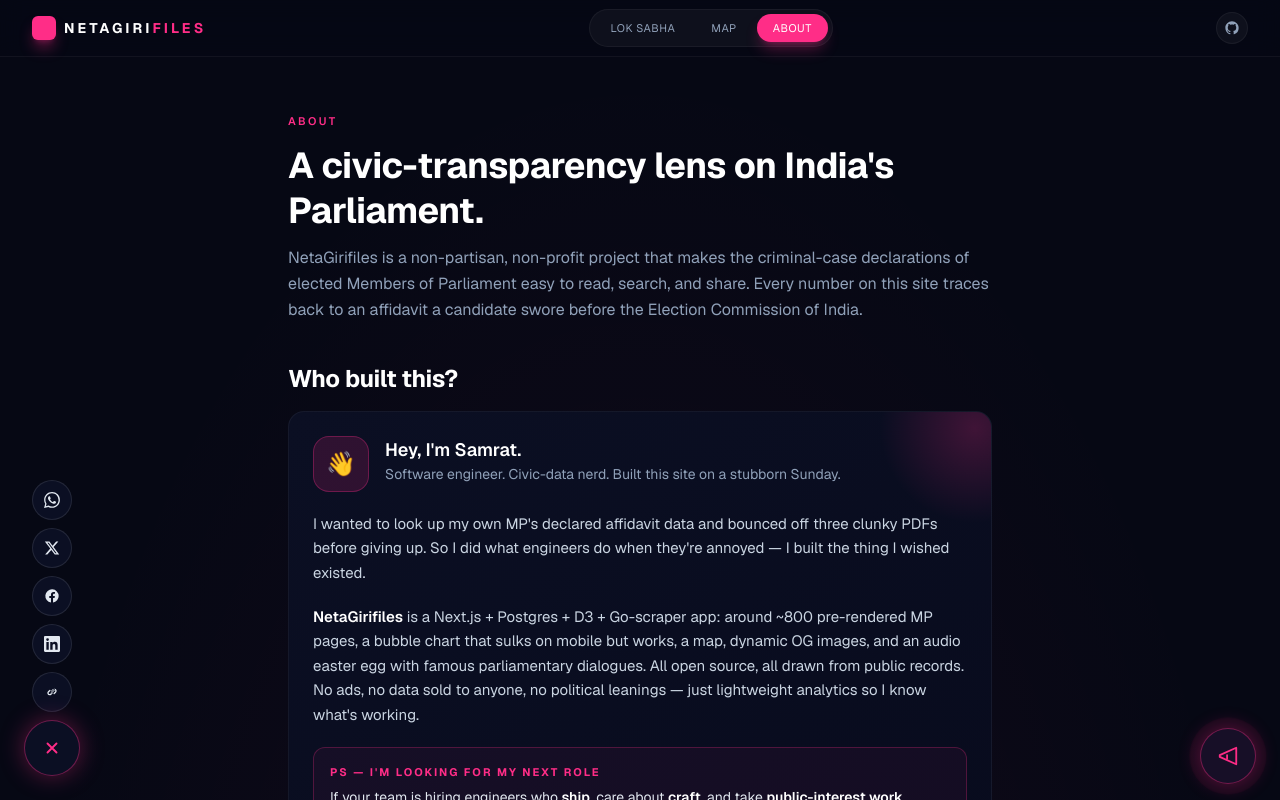
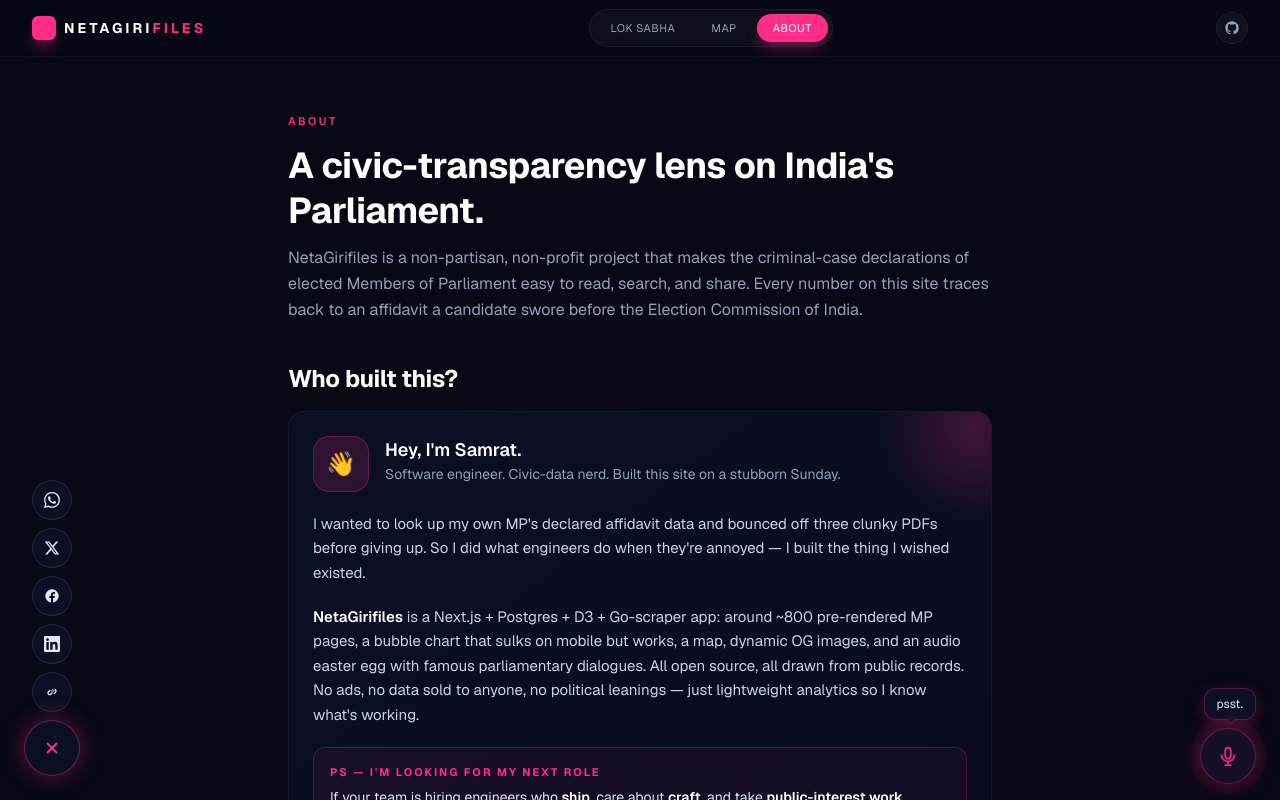
Before and after one commit to 0xSamrat/netagiri-files, a Next.js app in the folder web/: page /about in a window 1280 px wide. Both pictures are taken after a click on the button "Open share menu". Shown: the top 800 px of the page. Built offline with nearby package versions, Linux system fonts and the light colour scheme; no server answers.

Commit message:
audio button modification

```diff
--- a/web/src/components/ui/DialogueBubble.tsx
+++ b/web/src/components/ui/DialogueBubble.tsx
@@ -7,12 +7,27 @@
 
 type PlayState = "idle" | "playing" | "paused";
 
+const TOOLTIPS = [
+  "seriously, don't.",
+  "you're not ready.",
+  "volume up first.",
+  "last warning.",
+  "only if you're alone.",
+  "press once. trust me.",
+  "not for meetings.",
+];
+
+const PSST_STORAGE_KEY = "ngf-psst-seen";
+
 export function DialogueBubble() {
   const [current, setCurrent] = useState<Dialogue | null>(null);
   const [state, setState] = useState<PlayState>("idle");
   const [progress, setProgress] = useState(0);
   const [duration, setDuration] = useState(0);
   const [toastVisible, setToastVisible] = useState(false);
+  const [tooltip, setTooltip] = useState<string>(TOOLTIPS[0]);
+  const [psstVisible, setPsstVisible] = useState(false);
+  const [psstBounce, setPsstBounce] = useState(false);
 
   const audioRef = useRef<HTMLAudioElement | null>(null);
   const lastIdRef = useRef<string | undefined>(undefined);
@@ -79,6 +94,30 @@
   }, []);
 
   useEffect(() => {
+    setTooltip(TOOLTIPS[Math.floor(Math.random() * TOOLTIPS.length)]);
+  }, []);
+
+  useEffect(() => {
+    if (typeof window === "undefined") return;
+    try {
+      if (localStorage.getItem(PSST_STORAGE_KEY)) return;
+    } catch {}
+    const showTimer = setTimeout(() => {
+      setPsstVisible(true);
+      setPsstBounce(true);
+      try {
+        localStorage.setItem(PSST_STORAGE_KEY, "1");
+      } catch {}
+      setTimeout(() => setPsstBounce(false), 700);
+    }, 8000);
+    const hideTimer = setTimeout(() => setPsstVisible(false), 11000);
+    return () => {
+      clearTimeout(showTimer);
+      clearTimeout(hideTimer);
+    };
+  }, []);
+
+  useEffect(() => {
     return () => {
       if (dismissTimerRef.current) clearTimeout(dismissTimerRef.current);
       audioRef.current?.pause();
@@ -131,11 +170,25 @@
         </div>
       )}
 
+      {psstVisible && (
+        <div
+          className="pointer-events-none absolute bottom-16 right-0 rounded-xl bg-[#0b0f23] border border-[#ff2d87]/30 px-3 py-1.5 text-[12px] text-slate-200 shadow-[0_4px_16px_rgba(255,45,135,0.25)] animate-in fade-in slide-in-from-bottom-1"
+          aria-hidden="true"
+        >
+          psst.
+          <span className="absolute -bottom-1 right-5 h-2 w-2 rotate-45 bg-[#0b0f23] border-r border-b border-[#ff2d87]/30" />
+        </div>
+      )}
       <button
         type="button"
-        onClick={handleClick}
+        onClick={() => {
+          setPsstVisible(false);
+          handleClick();
+        }}
         aria-label="Play a random famous parliamentary dialogue"
-        className="group relative h-14 w-14 rounded-full border border-[#ff2d87]/40 bg-[#0b0f23] shadow-[0_0_24px_rgba(255,45,135,0.35)] transition-transform hover:scale-105 focus:outline-none focus-visible:ring-2 focus-visible:ring-[#ff2d87] focus-visible:ring-offset-2 focus-visible:ring-offset-[#060814] motion-safe:animate-[pulse_3s_ease-in-out_infinite]"
+        className={`group relative h-14 w-14 rounded-full border border-[#ff2d87]/40 bg-[#0b0f23] shadow-[0_0_24px_rgba(255,45,135,0.35)] transition-transform hover:scale-105 focus:outline-none focus-visible:ring-2 focus-visible:ring-[#ff2d87] focus-visible:ring-offset-2 focus-visible:ring-offset-[#060814] motion-safe:animate-[pulse_3s_ease-in-out_infinite] ${
+          psstBounce ? "motion-safe:animate-bounce" : ""
+        }`}
       >
         <span className="absolute inset-0 rounded-full bg-[#ff2d87]/10 motion-safe:animate-ping motion-reduce:hidden" />
         <span className="relative flex items-center justify-center h-full w-full text-[#ff2d87]">
@@ -162,13 +215,15 @@
               strokeLinejoin="round"
               aria-hidden="true"
             >
-              <path d="M3 11l18-8v18l-18-8v-2z" />
-              <path d="M11 11v4" />
+              <rect x="9" y="3" width="6" height="12" rx="3" />
+              <path d="M5 11a7 7 0 0 0 14 0" />
+              <line x1="12" y1="18" x2="12" y2="22" />
+              <line x1="9" y1="22" x2="15" y2="22" />
             </svg>
           )}
         </span>
         <span className="pointer-events-none absolute right-full mr-3 top-1/2 -translate-y-1/2 whitespace-nowrap rounded-md bg-[#0b0f23] border border-white/5 px-2 py-1 text-[11px] text-slate-300 opacity-0 group-hover:opacity-100 transition-opacity">
-          Hear them speak
+          {tooltip}
         </span>
       </button>
     </div>
```
